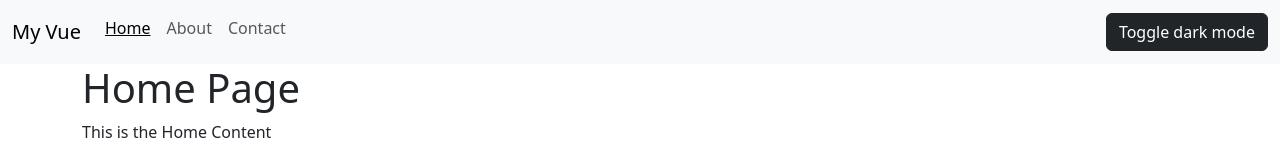
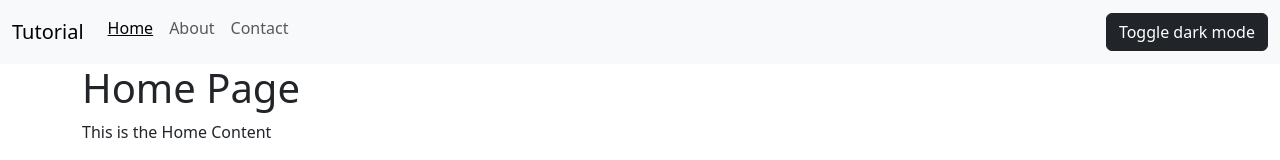
Before and after one commit to Venzeer/VueProjectTut, a Vue app in the folder my-vue-app/: page / in a window 1280 px wide. Shown: the top 160 px of the page. Built offline with nearby package versions, Linux system fonts and the light colour scheme.

Commit message:
changed navbar title

```diff
--- a/my-vue-app/src/components/Navbar.vue
+++ b/my-vue-app/src/components/Navbar.vue
@@ -1,7 +1,7 @@
 <template>
     <nav :class="[`navbar-${theme}`, `bg-${theme}`, 'navbar', 'navbar-expand-lg']">
         <div class="container-fluid">
-            <a class="navbar-brand" href="#">My Vue</a>
+            <a class="navbar-brand" href="#">Tutorial</a>
             <ul class="navbar-nav me-auto mb-2 mb-lg-o">
                 <li v-for="(page, index) in pages" class="nav-item" :key="index">
                     <NavbarLink
```
